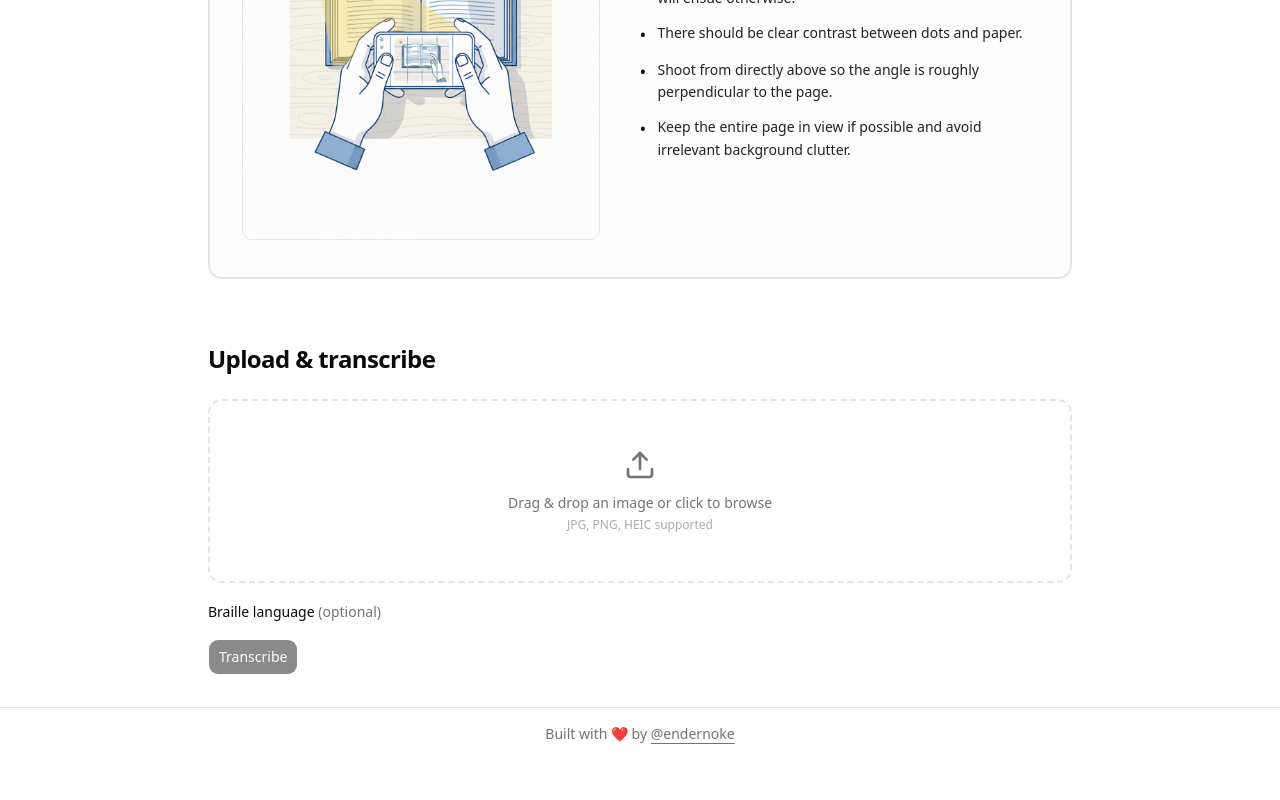
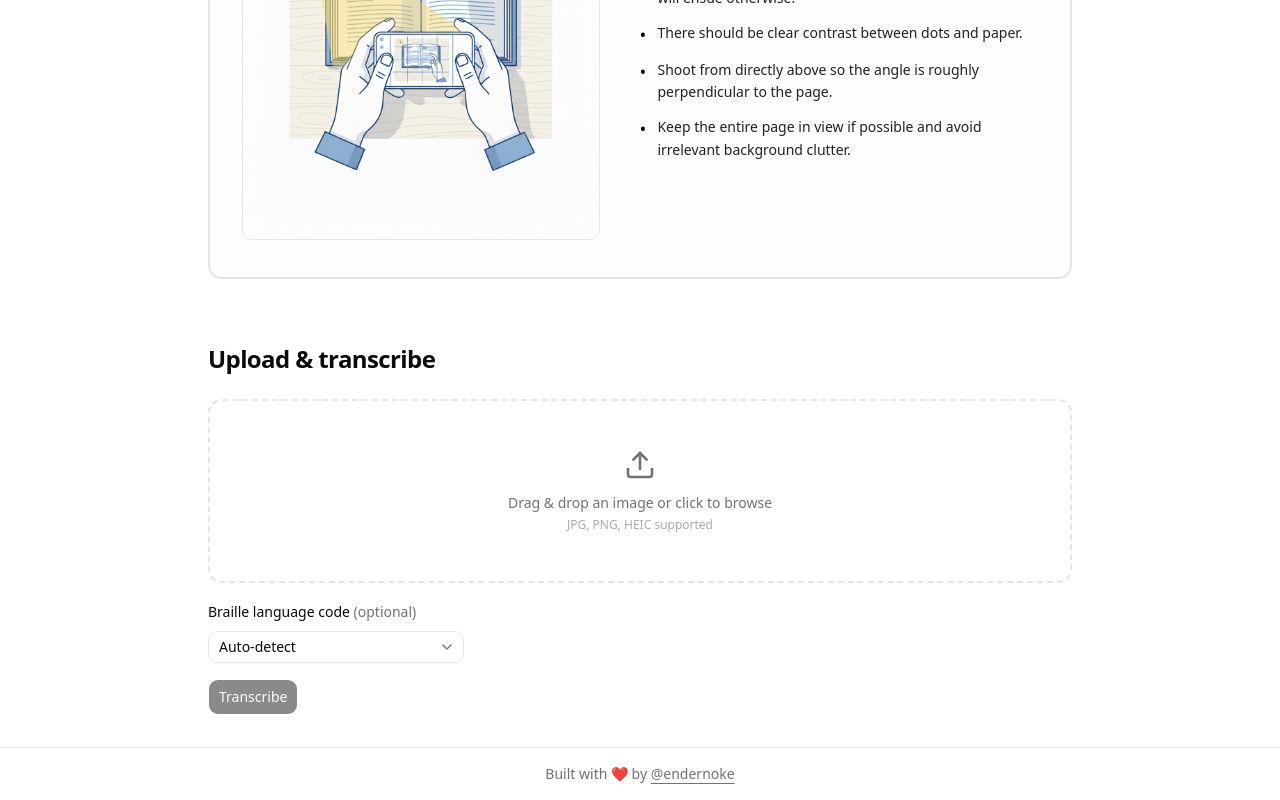
Before and after one commit to endernoke/braille-ocr, a React (Vite) app in the folder frontend/: page / in a window 1280 px wide. Shown: the part 997-1797 px from the top of the page. Before the commit the page ends 1757 px from the top, so only its background shows below. Built offline with nearby package versions, Linux system fonts and the light colour scheme.

Commit message:
frontend: add option to manually select braille language

```diff
--- a/frontend/src/App.tsx
+++ b/frontend/src/App.tsx
@@ -6,20 +6,20 @@ import { UploadSection } from "@/components/UploadSection";
 import { ResultsSection } from "@/components/ResultsSection";
 import { Footer } from "@/components/Footer";
 import { submitJob, pollJobUntilDone } from "@/services/api";
-import type { JobResult } from "@/types/api";
+import type { BrailleLanguage, JobResult } from "@/types/api";
 
 export default function App() {
   const [isLoading, setIsLoading] = useState(false);
   const [result, setResult] = useState<JobResult | null>(null);
   const [error, setError] = useState<string | null>(null);
 
-  const handleSubmit = useCallback(async (file: File) => {
+  const handleSubmit = useCallback(async (file: File, language?: BrailleLanguage | null) => {
     setIsLoading(true);
     setError(null);
     setResult(null);
 
     try {
-      const { job_id } = await submitJob(file);
+      const { job_id } = await submitJob(file, language);
       const status = await pollJobUntilDone(job_id);
 
       if (status.result) {
--- a/frontend/src/components/UploadSection.tsx
+++ b/frontend/src/components/UploadSection.tsx
@@ -2,16 +2,31 @@ import { useCallback, useRef, useState, type DragEvent } from "react";
 import { Upload, XIcon, Loader2 } from "lucide-react";
 import { Button } from "@/components/ui/button";
 import { FullScreenImageViewer } from "@/components/FullScreenImageViewer";
+import {
+  Select,
+  SelectContent,
+  SelectItem,
+  SelectTrigger,
+  SelectValue,
+} from "@/components/ui/select";
+import type { BrailleLanguage } from "@/types/api";
 
 interface UploadSectionProps {
-  onSubmit: (file: File) => void;
+  onSubmit: (file: File, language?: BrailleLanguage | null) => void;
   isLoading: boolean;
 }
+
+const LANGUAGE_OPTIONS: { value: BrailleLanguage; label: string }[] = [
+  { value: "en-ueb-g2", label: "English UEB Grade 2" },
+  { value: "en-ueb-g1", label: "English UEB Grade 1" },
+  { value: "zh-hk", label: "Cantonese (Hong Kong)" },
+];
 
 export function UploadSection({ onSubmit, isLoading }: UploadSectionProps) {
   const [file, setFile] = useState<File | null>(null);
   const [preview, setPreview] = useState<string | null>(null);
   const [dragOver, setDragOver] = useState(false);
+  const [language, setLanguage] = useState<BrailleLanguage | null>(null);
   const inputRef = useRef<HTMLInputElement>(null);
 
   const handleFile = useCallback((f: File) => {
@@ -57,7 +72,7 @@ export function UploadSection({ onSubmit, isLoading }: UploadSectionProps) {
   );
 
   const handleSubmit = () => {
-    if (file) onSubmit(file);
+    if (file) onSubmit(file, language);
   };
 
   return (
@@ -127,11 +142,26 @@ export function UploadSection({ onSubmit, isLoading }: UploadSectionProps) {
         />
       </div>
 
-      <div className="mt-4">
-        <label className="text-sm font-medium">
-          Braille language{" "}
-          <span className="text-muted-foreground">(optional)</span>
-        </label>
+      <div className="mt-4 space-y-2">
+        <div className="mb-2">
+          <label htmlFor="language-select" className="text-sm font-medium">
+            Braille language code {" "}
+            <span className="text-muted-foreground">(optional)</span>
+          </label>
+        </div>
+        <Select value={language ?? "auto"} onValueChange={(val) => setLanguage(val === "auto" ? null : (val as BrailleLanguage))}>
+          <SelectTrigger id="language-select" className="w-full sm:w-64">
+            <SelectValue />
+          </SelectTrigger>
+          <SelectContent>
+            <SelectItem value="auto">Auto-detect</SelectItem>
+            {LANGUAGE_OPTIONS.map((opt) => (
+              <SelectItem key={opt.value} value={opt.value}>
+                {opt.label}
+              </SelectItem>
+            ))}
+          </SelectContent>
+        </Select>
       </div>
 
       <Button
--- a/frontend/src/services/api.ts
+++ b/frontend/src/services/api.ts
@@ -1,10 +1,16 @@
-import type { JobSubmitResponse, JobStatusResponse } from "@/types/api";
+import type { BrailleLanguage, JobSubmitResponse, JobStatusResponse } from "@/types/api";
 
 const API_BASE = "/api";
 
-export async function submitJob(file: File): Promise<JobSubmitResponse> {
+export async function submitJob(
+  file: File,
+  language?: BrailleLanguage | null
+): Promise<JobSubmitResponse> {
   const formData = new FormData();
   formData.append("file", file);
+  if (language) {
+    formData.append("language", language);
+  }
 
   const res = await fetch(`${API_BASE}/jobs`, {
     method: "POST",
--- a/frontend/src/types/api.ts
+++ b/frontend/src/types/api.ts
@@ -1,4 +1,6 @@
 export type JobStatus = "pending" | "processing" | "success" | "failed";
+
+export type BrailleLanguage = "en-ueb-g1" | "en-ueb-g2" | "zh-hk";
 
 export interface BoundingBox {
   x: number;
```
